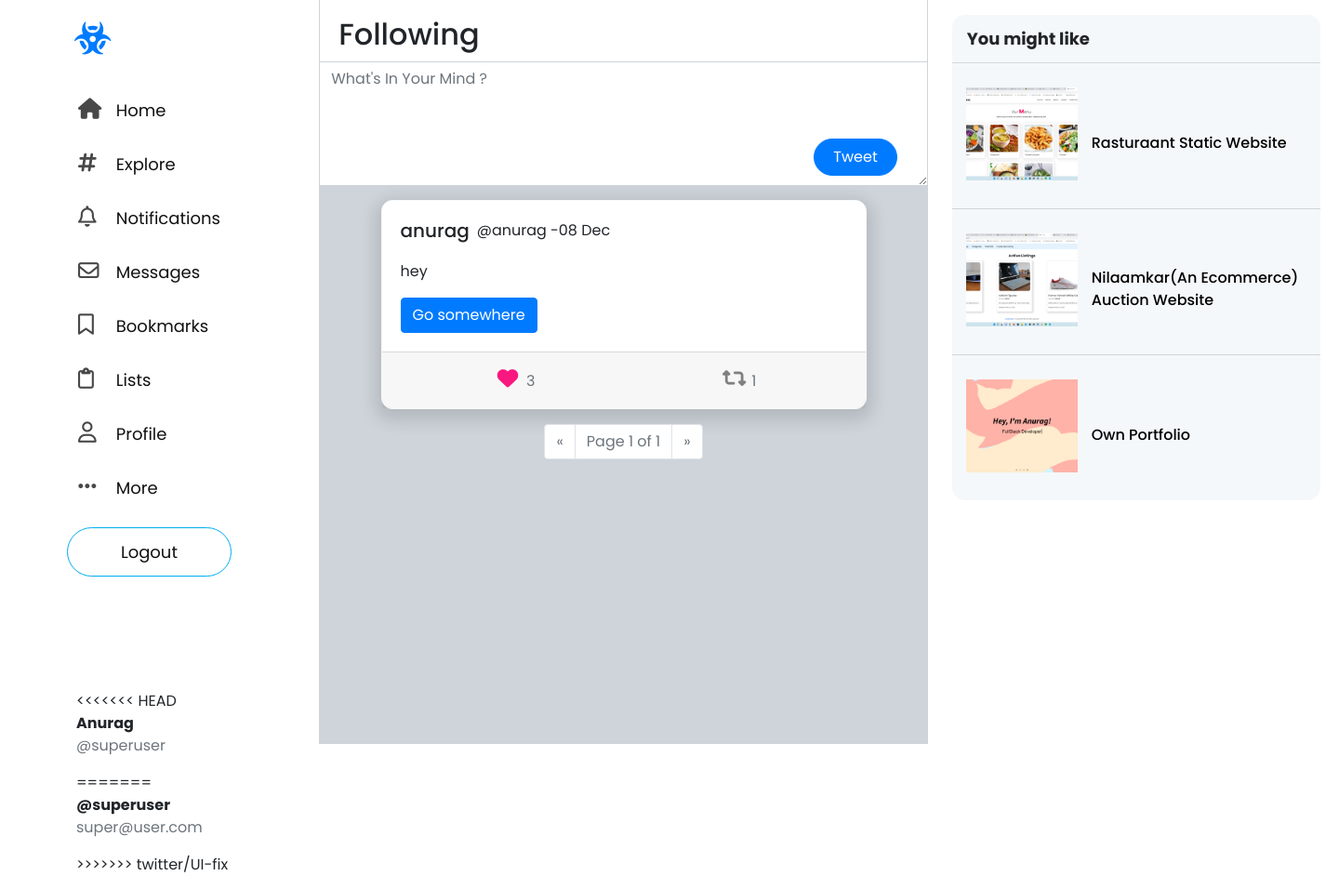
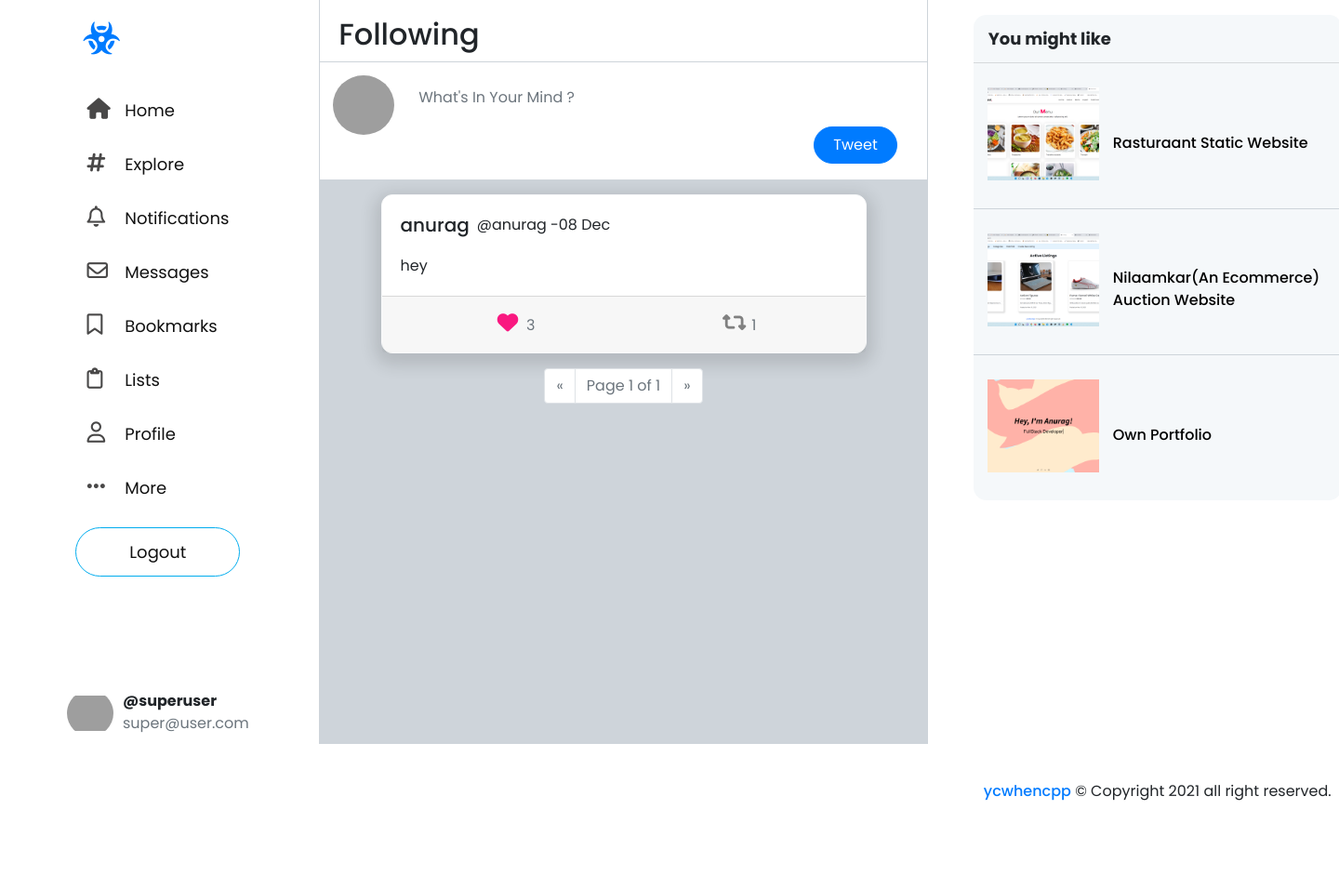
Before and after one commit to ycwhencpp/twitter-clone, a Django app: page /following in a window 1440 px wide. Shown: the whole page at 93% size. After the commit the page ends 861 px from the top, so only its background shows below. Run offline with Django 3.2, Linux system fonts and the light colour scheme; a user stored in the database is signed in; data comes from the database, SQL or seed files in the repository; both versions use the stored data as it was after the commit; some libraries are stand-ins or nearby versions; grey boxes are pictures that could not be loaded.

Commit message:
Twitter/UI final (#12)
* fixed issues

* completed UI changes and Fixed some Issues

```diff
--- a/network/static/network/editpost.js
+++ b/network/static/network/editpost.js
@@ -12,7 +12,9 @@ edit_button.forEach((button) => {
     tweet_content.innerHTML = ` <form id="edit-form-${button.dataset.id}" data-id="${button.dataset.id}" class="edit-form" method="post" >
                       <textarea name="content" cols="40" rows="5" class="form-control content"
                       id="tweet-content-edit" autofocus="on"  maxlength="1000" required="">${tweet_content.innerHTML}</textarea>
-                      <input type="submit" class="btn btn-primary" value="Save">
+                      <input type="submit" class="btn btn-primary" value="Save" style="background:#00acee;
+                       border: 1px solid #00acee;border-radius: 20px 20px;
+                      padding:7px 20px;">
                       </form> `;
 
     document.querySelector(`#edit-form-${button.dataset.id}`).onsubmit = () => {
--- a/network/static/network/profile.js
+++ b/network/static/network/profile.js
@@ -22,7 +22,7 @@ follow_btn.onclick = () => {
         console.log(data.message);
         follower_count.innerHTML = `followers:${data.followerscount}`;
         following_count.innerHTML = `following:${data.followingcount}`;
-        follow_btn.innerHTML == "Follow" ? (follow_btn.innerHTML = "unfollow") : (follow_btn.innerHTML = "Follow");
+        follow_btn.innerHTML == "Follow" ? (follow_btn.innerHTML = "UnFollow") : (follow_btn.innerHTML = "Follow");
       }
     })
     .catch((error) => console.log(error));
--- a/network/static/network/styles.css
+++ b/network/static/network/styles.css
@@ -79,13 +79,29 @@ a.nav-link i{
     background:#00acee;
     color:#fff;
 }
-
+.follow-button:active,.follow-button:focus{
+    height: 45px;
+    margin: 0;
+    margin-top: 29px;
+    padding: 8px 30px;
+    background:#00acee;
+    color:#fff;
+}
 .user-sidebar{
-    display: flex;
-    padding-left: 10px;
     width: 100%;
     height: 50px;
+    display:flex;
+
+}
+.sidebar-user-info{
+    display: flex;
     flex-direction: column;
+}
+.sidebar-profile-img{
+    width:50px;
+    margin-right: 10px;
+    object-fit: contain;
+    border-radius: 50%;
 }
 
 .title{
@@ -117,6 +133,24 @@ a.nav-link i{
     border-bottom: 1px solid #ced4da;
 
 }
+.form-profile-img{
+    width: 66px;
+    border-radius: 50%;
+    height: 64px;
+    margin: 14px;
+    object-fit: cover;
+
+}
+#tweet-form{
+    width:100%;
+    height:100%;
+    margin-bottom:0px;
+    margin-top: 20px;
+}
+textarea.form-control {
+    height:90px;
+    resize: none;
+}
 
 .profile {
     width: 100%;
@@ -138,6 +172,10 @@ a.nav-link i{
     box-shadow: 0px 6px 17px 7px rgb(0 0 0 / 12%);
 
 }
+.tweet-info:hover{
+    cursor:pointer;
+}
+
 .retweet-true{
     color:rgb(0, 186, 124);
 }
@@ -145,7 +183,7 @@ compose-tweet-textarea{
 position: relative;
 
 }
-.form-control{
+ textarea.form-control {
     border:none !important;
     outline:none !important;
     border-radius: 0;
@@ -157,7 +195,7 @@ position: relative;
 }
 .compose-tweet-btn{
     position:absolute;
-    top:9.3rem;
+    top: 8.5rem;
     right:2rem;
     border-radius: 20px 20px;
     padding:7px 20px;
@@ -210,3 +248,9 @@ i{
     font-weight:500;
     color:#000;
 }
+
+footer {
+
+    width: 398px;
+    margin-top:300px;
+}
--- a/network/templates/network/following.html
+++ b/network/templates/network/following.html
@@ -7,8 +7,9 @@
         <h2>Following</h2>
       </div>
       {% if user.is_authenticated %}
-      <div class="post-tweet" style="border-radius: 0;border:none">
-          <form action="{% url 'index' %}" method="post" id="tweet-form" style="border-radius: 0;border:none">
+      <div class="post-tweet d-flex mb-3" style="border-radius: 0;border:none; background:#fff;">
+        <img class=" form-profile-img" src="https://abs.twimg.com/sticky/default_profile_images/default_profile_400x400.png" alt="">
+          <form action="{% url 'index' %}" method="post" id="tweet-form" style="border-radius: 0;border:none" >
               {% csrf_token %}
               <div class="form-group compose-tweet-textarea" style="border-radius: 0;border:none">
                 {{tweet_form}}
@@ -24,15 +25,14 @@
         <div class=" tweet card  mb-3 border-light " id='tweet-{{tweet.id}}'>
           <div class="card-body">
             <div class="card-title d-flex justify-content-between  ">
-              <div class="tweet-info d-flex">
+              <div class="tweet-info d-flex" onclick="location.href='{% url 'view_profile' tweet.author %}'">
                 <h5>{{tweet.author}}</h5> <span class="ml-2">@{{tweet.author.username}}</span> <span class="ml-1">-</span> <span>{{tweet.time_stamp|date:"d M"}}</span>
               </div>
               {% if request.user == tweet.author %}
-                <button class="edit_button " data-id="{{tweet.id}}">Edit</button>
+                <button class="edit_button text-muted " data-id="{{tweet.id}}">Edit</button>
               {% endif %}
             </div>
               <p class="card-text">{{tweet.content}}</p>
-              <a href="#" class="btn btn-primary">Go somewhere</a>
           </div>
           <div class="card-footer text-muted d-flex justify-content-around">
 
@@ -57,8 +57,8 @@
           </div>
         </div>
         {% empty %}
-        <div class="empty-tweets d-flex flex-column align-items-center mt-4 ">
-            <p>Oops!! seems like your followers dont have any tweet or you havent followed anyone.</p>
+        <div class="empty-tweets d-flex flex-column align-items-center ml-3 " style="margin-top:3rem;">
+            <p style="margin-bottom: 10px;">Oops!! seems like your followers dont have any tweet or you havent followed anyone.</p>
             <p>Follow someone to view their tweets or view all tweets <a href="{% url 'index' %}">Here</a></p>
         </div>
         {% endfor %}
--- a/network/templates/network/layout.html
+++ b/network/templates/network/layout.html
@@ -16,10 +16,10 @@
                 <nav class="navbar d-flex flex-column justify-content-between mt-3 ">
                     <ul class="nav flex-column justify-content-between">
                         <a href="{% url 'index' %}" class="logo " ><i class="fas fa-biohazard"></i></a>
+                        <li class="nav-item">
+                            <a class="nav-link" href="{% url 'index' %}"><i class="fas  fa-home"></i> <span class ="ml-3">Home</span></a>
+                          </li>
                         {% if user.is_authenticated %}
-                              <li class="nav-item">
-                                <a class="nav-link" href="{% url 'index' %}"><i class="fas  fa-home"></i> <span class ="ml-3">Home</span></a>
-                              </li>
                               <li class="nav-item">
                                 <a class="nav-link" href="{% url 'following' %}"><i class="fas fa-hashtag"></i> <span class ="ml-3">Explore</span></a>
                               </li>
@@ -45,32 +45,29 @@
                                   <a class="nav-link logout-btn"  href="{% url 'logout' %}">Logout</a>
                               </li>
                           {% else %}
-                              <li class="nav-item">
-                                  <a class="nav-link" href="{% url 'login' %}">Log In</a>
-                              </li>
-                              <li class="nav-item">
-                                  <a class="nav-link" href="{% url 'register' %}">Register</a>
-                              </li>
+                          <li class="nav-item">
+                            <a class="nav-link" href="#"><i class="fas fa-cog"></i> <span class ="ml-3">Settings</span></a>
+                        </li>
                       {% endif %}
                     </ul>
+                    {% if user.is_authenticated %}
                       <div class="user-sidebar ">
-<<<<<<< HEAD
-                        <p class="mb-0"><strong>Anurag</strong></p>
-                        <p class="text-muted">@{{user.username}}</p>
-=======
-                        <p class="mb-0"><strong>@{{user.username}}</strong></p>
-                        <p class="text-muted">{{user.email}}</p>
->>>>>>> twitter/UI-fix
+                        <img class=" sidebar-profile-img" src="https://abs.twimg.com/sticky/default_profile_images/default_profile_400x400.png" alt="">
+                        <div class="sidebar-user-info">
+                            <p class="mb-0"><strong>@{{user.username}}</strong></p>
+                            <p class="text-muted">{{user.email}}</p>
+                        </div>
                       </div>
+                    {% endif %}
                 </nav>
             </div>
               <div class=" body col-md-6 " style="padding: 0;">
                 {% block body %}
                 {% endblock %}
               </div>
-              <div class="right-side col-md-3 sticky-top" style="padding: 15px 25px 0 25px;">
+              <div class="right-side col-md-3 pl-5 sticky-top" style="padding: 15px 25px 0 25px;">
                 {% if not user.is_authenticated %}
-                    <div class="card w-100" style="border-radius: 15px">
+                    <div class="card mt-2" style="border-radius: 15px;width:398px;">
                           <div class="card-body">
                               <h5 class="card-title" style="margin-bottom: 2px"><strong>Welcome to the Network!</strong></h5>
                               <p class="card-text"><small class="text-muted"></small></p>
@@ -80,84 +77,36 @@
                           </div>
                     </div>
                 {% else %}
-                    <div class="card  " style="border-radius: 15px; overflow: hidden; border-color: transparent;width:398px;">
+                    <div class="card " style="border-radius: 15px; overflow: hidden; border-color: transparent;width:398px;">
                         <div class="card-header" style="font-weight: bolder; font-size: 18px; background-color: rgb(245, 248, 250); padding-left: 16px">You might like</div>
                           <div class="card-body card-border d-flex  pt-3" style="padding: 0; background-color: rgb(245, 248, 250);">
                                 <div class="web-image">
                                     <img src="{% static 'network/images/rassturant.png' %}" alt="">
                                 </div>
-                                <div class="web-link"> <a href="#">Rasturaant Static Website</a> </div>
+                                <div class="web-link"> <a href="https://rasturaant.netlify.app/">Rasturaant Static Website</a> </div>
                           </div>
 
                           <div class="card-body card-border d-flex   pt-3" style="padding: 0; background-color: rgb(245, 248, 250);">
                                 <div class="web-image">
                                     <img src="{% static 'network/images/nilaamkar.png' %}" alt="">
                                 </div>
-                                <div class="web-link"> <a href="#">Nilaamkar(An Ecommerce) Auction Website</a> </div>
+                                <div class="web-link"> <a href="https://nilaamkar.herokuapp.com/">Nilaamkar(An Ecommerce) Auction Website</a> </div>
                           </div>
                           <div class="card-body  d-flex   pt-3" style="padding: 0; background-color: rgb(245, 248, 250);">
                                 <div class="web-image">
                                     <img src="{% static 'network/images/portfolio.png' %}" alt="">
                                 </div>
-                                <div class="web-link"> <a href="#">Own Portfolio</a> </div>
+                                <div class="web-link"> <a href="https://anuragchoudhary.codes/">Own Portfolio</a> </div>
                           </div>
                         </div>
-
                 {% endif %}
+                <footer class="medium text-center">
+                    <p><a href="https://anuragchoudhary.codes/" style="text-decoration: none; font-weight: 500;">ycwhencpp</a> &#169; Copyright 2021 all right reserved.</p>
+                </footer>
                 </div>
             </div>
             </div>
+
         <script src="{% static 'network/editpost.js' %}"></script>
     </body>
 </html>
-
-
-        <!-- <nav class="navbar navbar-expand-lg navbar-light bg-light">
-            <a class="navbar-brand" href="{% url 'index' %}">Network</a>
-
-            <div>
-              <ul class="navbar-nav mr-auto">
-                {% if user.is_authenticated %}
-                    <li class="nav-item">
-                        <a class="nav-link" href="{% url 'view_profile' user.username %}"><strong>{{ user.username }}</strong></a>
-                    </li>
-                {% endif %}
-                <li class="nav-item">
-                  <a class="nav-link" href="{% url 'index' %}">All Posts</a>
-                </li>
-                {% if user.is_authenticated %}
-                    <li class="nav-item">
-                        <a class="nav-link" href="{% url 'following' %}">Following</a>
-                    </li>
-                    <li class="nav-item">
-                        <a class="nav-link" href="{% url 'logout' %}">Log Out</a>
-                    </li>
-                {% else %}
-                    <li class="nav-item">
-                        <a class="nav-link" href="{% url 'login' %}">Log In</a>
-                    </li>
-                    <li class="nav-item">
-                        <a class="nav-link" href="{% url 'register' %}">Register</a>
-                    </li>
-                {% endif %}
-              </ul>
-            </div>
-          </nav> -->
-
-          <!-- <nav class="nav flex-column ">
-            <div class="links">
-                <a href="{% url 'index' %}"><i class="fas fa-biohazard"></i></i></a>
-                <a class="nav-link active" aria-current="page" href="#">Home</a>
-                <a class="nav-link" href="#">Explore</a>
-                <a class="nav-link" href="#">Notifications</a>
-                <a class="nav-link" href="#">Messages</a>
-                <a class="nav-link" href="#">Bookmarks</a>
-                <a class="nav-link" href="#">Lists</a>
-                <a class="nav-link" href="#">Profile</a>
-                <a class="nav-link" href="#">More</a>
-                <a class="nav-link" href="#">Logout</a>
-            </div>
-        </nav>
-        <div class="user ">
-            anurag
-        </div> -->
```
Also changed, not shown: network/templates/network/index.html (+6 -5 lines), network/templates/network/login.html (+8 -7 lines), network/templates/network/profile.html (+9 -11 lines), network/templates/network/register.html (+7 -6 lines), db.sqlite3.
